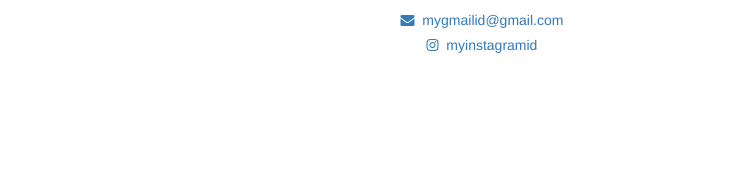
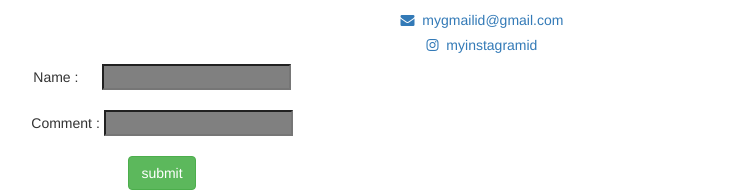
Before and after one commit to MananRana/68, a plain HTML site: page index.html in a window 1280 px wide. Shown: the part 3809-3999 px from the top of the page, without its empty margins (158-895 px from the left). Before the commit the page ends 3873 px from the top, so only its background shows below. Drawn offline with nearby package versions, Linux system fonts and the light colour scheme.

Commit message:
Add files via upload

```diff
--- a/index.html
+++ b/index.html
@@ -146,6 +146,13 @@ Navigation bar code here
     <!--
     form code here
     -->
+    <div class="contact_2 col-lg-6 col-md-6 col-sm-6 col-xs-12">
+    <form>
+        <span>Name : </span>&nbsp;&nbsp;&nbsp;&nbsp;&nbsp;<input type="text" name="name" required>
+        <br> <br><span>Comment : </span><input type="text" name="comment" required>
+        <br> <br><input type="submit" value="submit" class="btn btn-success" >
+        </form>
+    </div>
     </section>
 
 </body></html>
```
